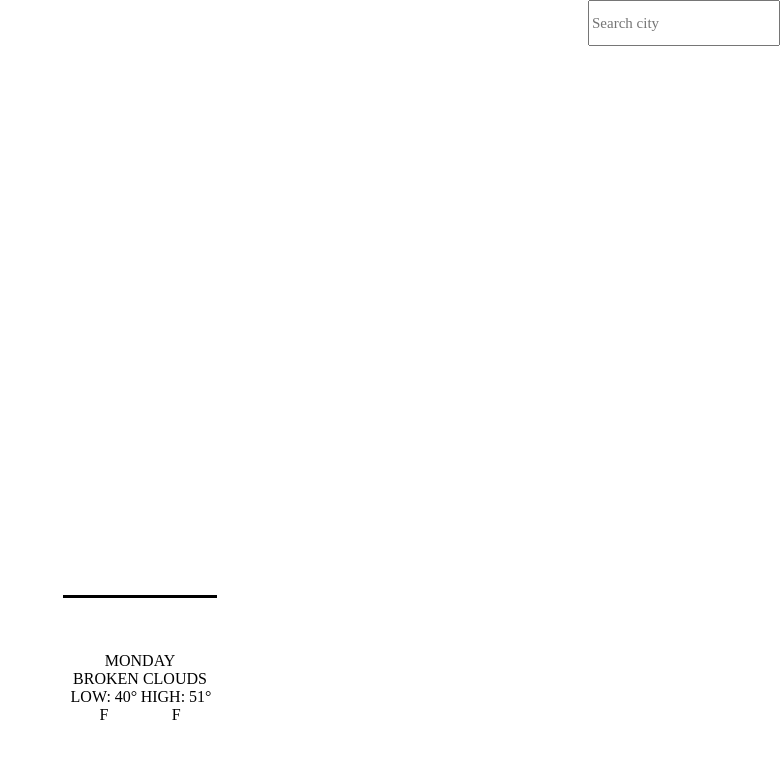
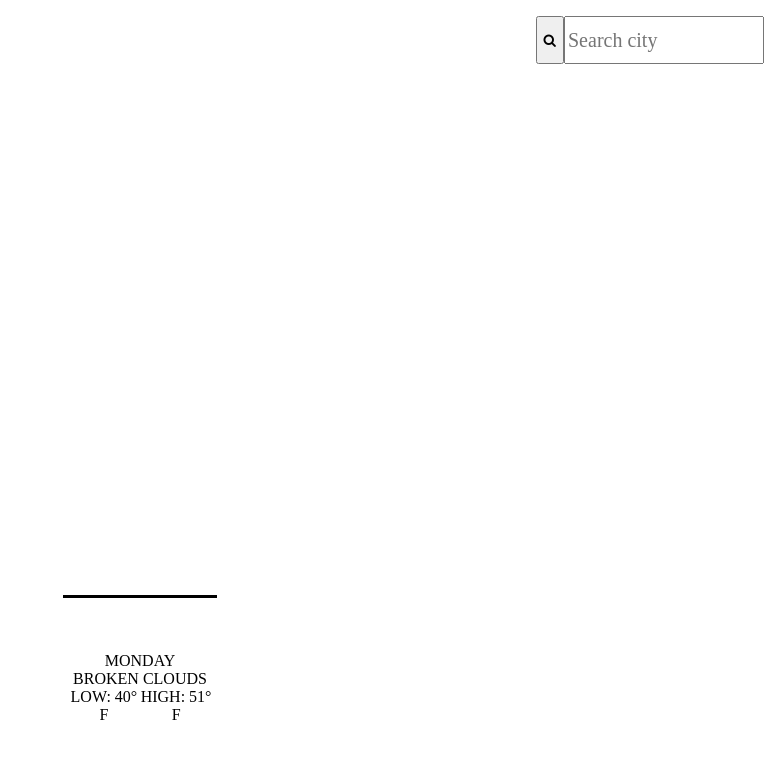
Before and after one commit to timothyling1994/weather-app, a website built with webpack: page dist/index.html in a window 1280 px wide. Shown: the whole page, without its empty margins (500-1280 px from the left). Built offline with nearby package versions, Linux system fonts and the light colour scheme; no server answers.

Commit message:
Add magnifying glass to search bar

```diff
--- a/src/domController.js
+++ b/src/domController.js
@@ -14,8 +14,6 @@ let domController = (() => {
 
 		removeAllChildren(main_content);
 		removeAllChildren(forecast_content);
-
-		//flex_container.removeChild(futureForecast);
 
 	};
 
--- a/src/staticListeners.js
+++ b/src/staticListeners.js
@@ -11,6 +11,7 @@ let staticListeners = () => {
 
 			let weatherObj = await requestAPI.requestHandler(city_search.value);
 			domController.updateTodayDOM(weatherObj.currentWeatherObj);
+			domController.updateSevenDayForecast(weatherObj.forecastWeatherArray);
 		}
 	});
 };
--- a/src/style.css
+++ b/src/style.css
@@ -23,22 +23,32 @@ body{
 
 #search-bar-container{
 	width:100%;
-	height:5vh;
+	height:10vh;
+	display:flex;
+	justify-content: flex-end;
+
 }
 
-input {
-	height:100%;
-	float:right;
+.form-group{
+	display:flex;
+	justify-content: center;
+	align-content: center;
+	margin:2vh;
+}
+
+input{
 	font-family:'NotoSans';
-	font-size:15px;
+	font-size:20px;
+	width:15vw;
 
 }
+
 #main-content{
 	display:flex;
 	justify-content: center;
 	align-content: center;
 	width:100%;
-	height:65vh;
+	height:60vh;
 }
 
 #weather-info{
```
Also changed, not shown: dist/index.html.
